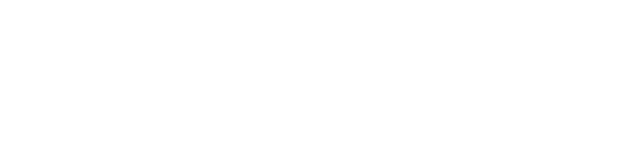
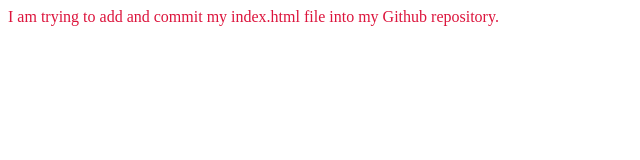
Before and after one commit to Deraella60/Git-practice, a plain HTML site: page index.html in a window 1280 px wide. Shown: the whole page, without its empty margins (0-640 px from the left). Drawn offline with Linux system fonts and the light colour scheme.

Commit message:
added index.html file

```diff
--- a/index.html
+++ b/index.html
@@ -1,3 +1,17 @@
-<html>
+<DOCTYPE! html>
+<html lang="en">
+    <head>
+        <meta charset="UTF-8">
+        <title> GIT PRACTICE. </title>
+    </head>
+    <style>
+        p{font-size: medium; font-family: 'Times New Roman', Times, serif;}
+        .red-text{color: crimson;}
+    </style>
+    <body>
+        <p class="red-text"> I am trying to add and commit my index.html file into my Github repository.</p>
+    </body>
+
+
 
 </html>
```
